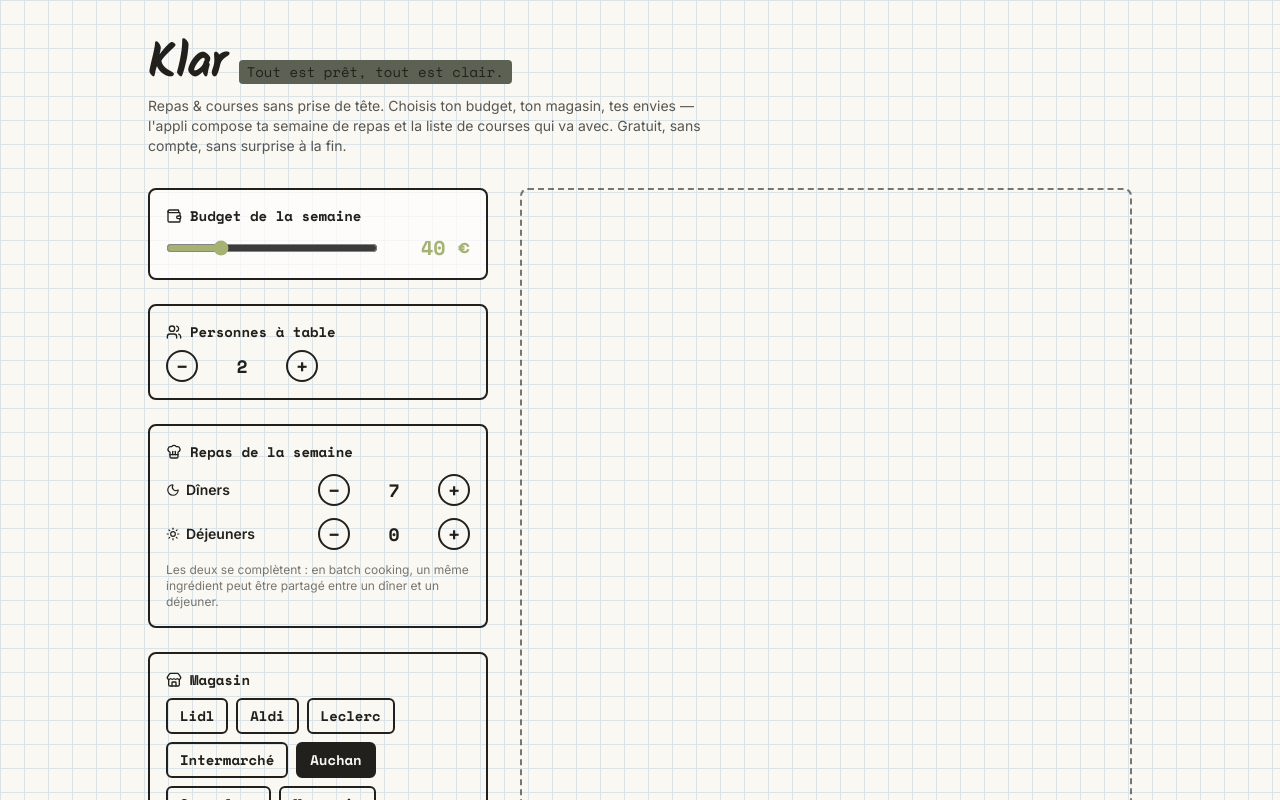
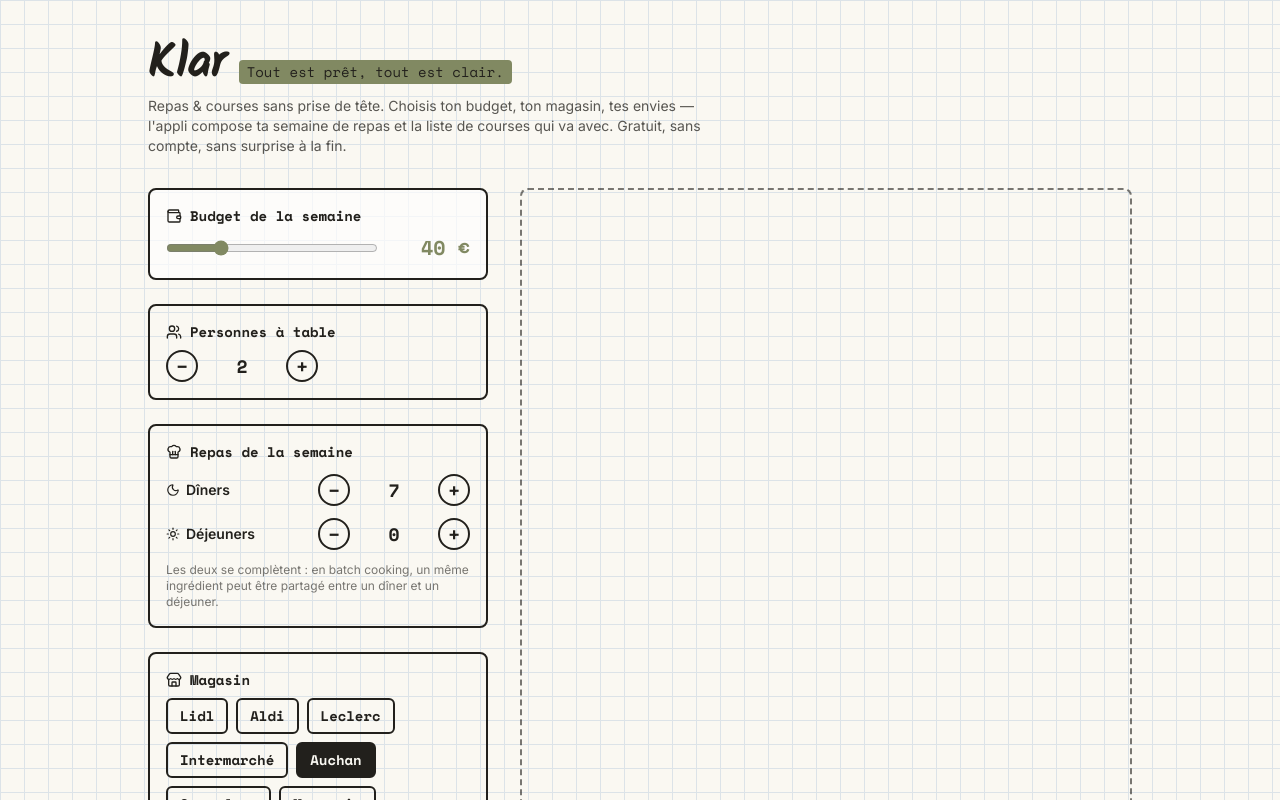
Before and after one commit to cec-j/Klar, a React (Vite) app: page / in a window 1280 px wide. Shown: the top 800 px of the page. Built offline with nearby package versions, Linux system fonts and the light colour scheme.

Commit message:
Update App.jsx

```diff
--- a/src/App.jsx
+++ b/src/App.jsx
@@ -675,10 +675,10 @@ function downloadTextFile(filename, text) {
 const INK = "#22201C";
 const PAPER = "#FAF8F2";
 const GRID = "#DCE3E8";
-const STAMP = "#A5B274";
+const STAMP = "#818962";
 const GREEN = "#C2869B";
-const RED = "#A5B274";
-const YELLOW = "#5D6154";
+const RED = "#818962";
+const YELLOW = "#818962";
 
 function Stepper({ value, min, max, onChange, suffix }) {
   return (
```
